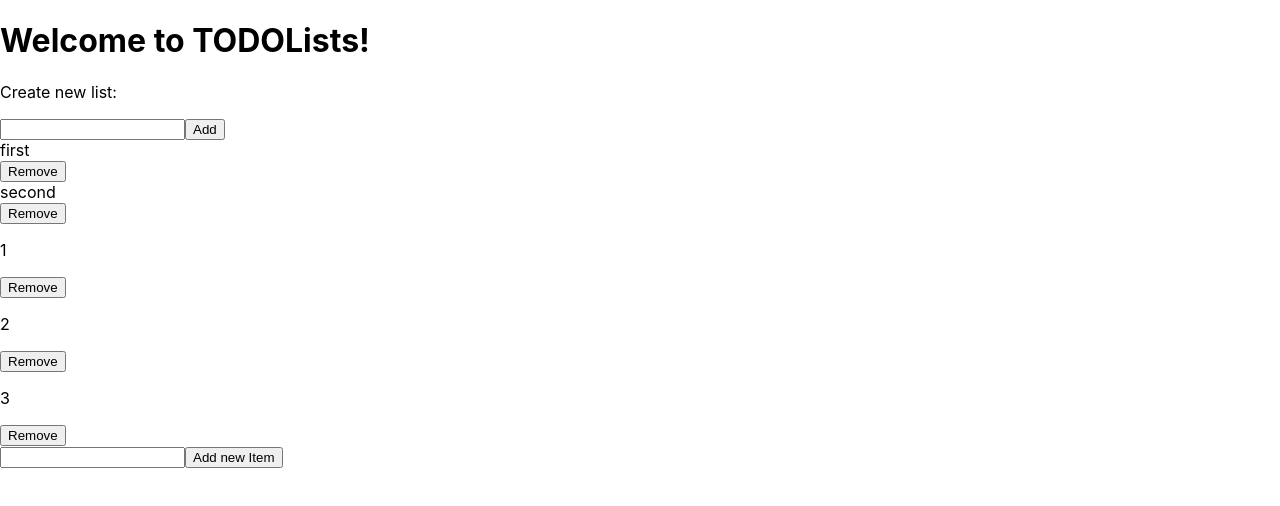
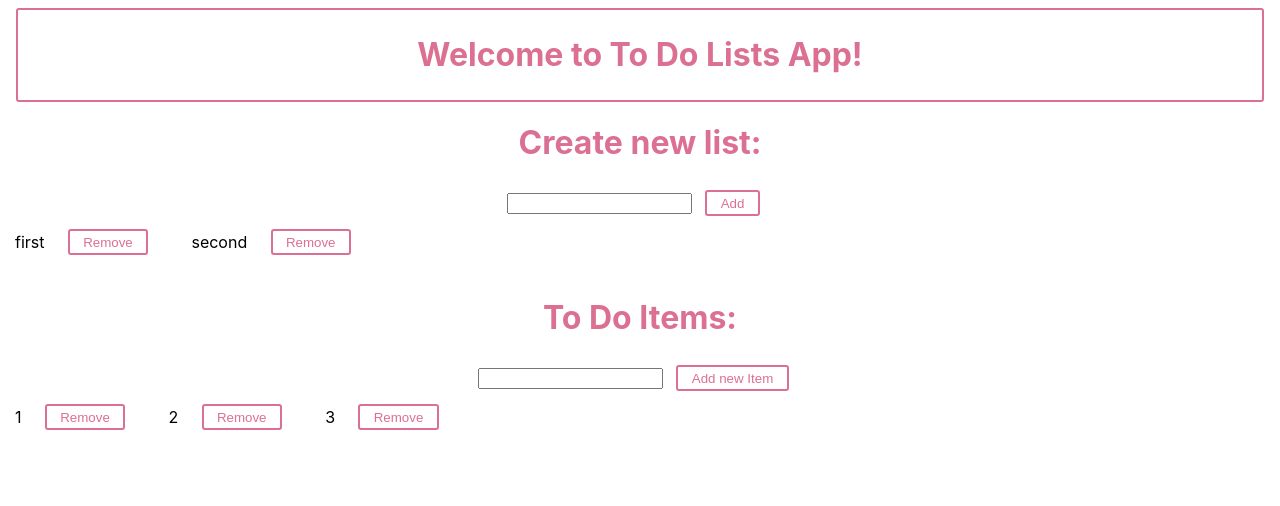
Before and after one commit to Betron95/TODOList, a React (Create React App) app: page / in a window 1280 px wide. Shown: the top 506 px of the page. Built offline with nearby package versions, Linux system fonts and the light colour scheme.

Commit message:
add part todo list logic

```diff
--- a/package.json
+++ b/package.json
@@ -10,9 +10,11 @@
     "@types/node": "^12.19.7",
     "@types/react": "^16.14.2",
     "@types/react-dom": "^16.9.10",
+    "@types/styled-components": "^5.1.4",
     "react": "^17.0.1",
     "react-dom": "^17.0.1",
     "react-scripts": "4.0.1",
+    "styled-components": "^5.2.1",
     "typescript": "^4.1.2",
     "web-vitals": "^0.2.4"
   },
--- a/src/components/App/App.tsx
+++ b/src/components/App/App.tsx
@@ -1,4 +1,3 @@
-// import React from 'react';
 import Header from "../Header/Header";
 import ToDoLists from "../ToDoLists/ToDoLists";
 
--- a/src/components/Header/Header.tsx
+++ b/src/components/Header/Header.tsx
@@ -1,10 +1,10 @@
-// import React from 'react';
+import { Head, Title } from "../../styles/common";
 
 function Header() {
   return (
-    <div className="header">
-      <h1>Welcome to TODOLists!</h1>
-    </div>
+    <Head className="header">
+      <Title>Welcome to To Do Lists App!</Title>
+    </Head>
   );
 }
 
--- a/src/components/ToDoList/ToDoList.tsx
+++ b/src/components/ToDoList/ToDoList.tsx
@@ -1,22 +1,20 @@
 import React, {useState, useContext} from 'react';
 import { ToDoContext } from '../../context/context';
+import { Title, ToDoListContainer, NewToDo, Button } from '../../styles/common';
 import ToDoListItem from '../ToDoListItem/ToDoListItem';
-import { addNewListItem } from '../utils/utils';
+import { IToDoList } from '../ToDoLists/ToDoLists';
 
 export interface ToDoListProps {
-  currentList: string,
-  // [key: string]: string;
-  // children: React.ReactNode
+  currentList: IToDoList,
 }
+
 export type ToDos = {
   [key: string]: any
 };
 
 
-function ToDoList({ currentList = '' }: ToDoListProps) {
-  const toDos = useContext(ToDoContext);
-  const currentToDoList = toDos[currentList];
-  const updateToDoMethod = toDos.setToDoLists;
+function ToDoList({ currentList }: ToDoListProps) {
+  const {addTodoListItem} = useContext(ToDoContext);
   const [itemName, setItemName] = useState('');
 
   const changeNewItemName = (value: any) => {
@@ -24,10 +22,15 @@ function ToDoList({ currentList = '' }: ToDoListProps) {
   }
 
   return (
-    <div className="todo">
-      {currentToDoList.map((todo: string) => <ToDoListItem currentList={currentList} text={todo} />)}
-      <input type="text" value={itemName} onChange={({target: {value}}) => changeNewItemName(value)} />
-      <button onClick={() => addNewListItem(toDos, currentList, itemName, updateToDoMethod, setItemName)}>Add new Item</button>
+    <div>
+      <Title>To Do Items:</Title>
+      <NewToDo>
+        <input type="text" value={itemName} onChange={({target: {value}}) => changeNewItemName(value)} />
+        <Button onClick={() => addTodoListItem(currentList, itemName)}>Add new Item</Button>
+      </NewToDo>
+      <ToDoListContainer>
+        {currentList.items.map((todo: string) => <ToDoListItem key={todo} currentList={currentList} text={todo} />)}
+      </ToDoListContainer>
     </div>
     )
 }
--- a/src/components/ToDoListItem/ToDoListItem.tsx
+++ b/src/components/ToDoListItem/ToDoListItem.tsx
@@ -1,19 +1,23 @@
 import { useContext } from "react";
 import { ToDoContext } from "../../context/context";
+import { ToDoListContainer, ToDoListItemStyled, ToDoListItemName, Button } from "../../styles/common";
+import { IToDoList } from "../ToDoLists/ToDoLists";
 import { removeListItem } from "../utils/utils";
 
 export interface ItemProps {
-  currentList: string,
+  currentList: IToDoList,
   text: string,
 }
 
-function ToDoListItem({ currentList = '', text = '' }: ItemProps) {
+function ToDoListItem({ currentList, text = '' }: ItemProps) {
   const toDos = useContext(ToDoContext);
   return (
-    <div className="item">
-      <p>{text}</p>
-      <button onClick={() => removeListItem(toDos, currentList, text)}>Remove</button>
-    </div>
+    <ToDoListContainer>
+      <ToDoListItemStyled>
+        <ToDoListItemName>{text}</ToDoListItemName>
+        <Button onClick={() => removeListItem(toDos, currentList.name, text)}>Remove</Button>
+      </ToDoListItemStyled>
+    </ToDoListContainer>
   );
 }
 
--- a/src/components/ToDoLists/ToDoLists.tsx
+++ b/src/components/ToDoLists/ToDoLists.tsx
@@ -1,44 +1,71 @@
 import React, { useState } from 'react';
 import { ToDoContext } from "../../context/context";
+import { Button, NewToDo, Title, ToDoListContainer, ToDoListItemStyled, ToDoListItemName } from '../../styles/common';
 import ToDoList from '../ToDoList/ToDoList';
-import { addNewList, isEmptyObj, removeList } from '../utils/utils';
+import { removeList } from '../utils/utils';
 
-// export interface EventHandlerProps {
-//   onClick: (e: React.MouseEvent) => void,
-//   onChange: (e: React.ChangeEvent) => void
-// }
+export interface IToDoList {
+  name: string,
+  items: string[],
+}
 
 function ToDoLists() {
-  const [toDoLists, setToDoLists] = useState({
-    first: ['1', '2', '3'],
-    second: ['4', '5', '6']}
+  const [toDoLists, setToDoLists] = useState<IToDoList[]>(
+    [
+      {
+        name: 'first',
+        items: ['1', '2', '3'],
+      },
+      {
+        name: 'second',
+        items: ['4', '5', '6'],
+      },
+    ]
   );
+
+  const addTodoListItem = (list: IToDoList, item: string) => {
+    setToDoLists((todoList) => {
+        const a = todoList.map((tl) => {
+          if(tl === list) {
+             return {...tl, items: [...list.items, item]}
+          }
+          return tl;
+        })
+        return a;
+    });
+  }
+
   const [newListName, setNewListName] = useState('');
+
+  const addTodoList = (newListName: string) => {
+    setToDoLists(() => [...toDoLists, {name: newListName, items: []}]);
+    setNewListName('');
+  }
 
   const changeNewListName = (value: any) => {
     setNewListName(value);
   }
 
-  const [currentList, setCurrentList] = useState('first');
+  const [currentList, setCurrentList] = useState<IToDoList>(toDoLists[0]);
 
   return (
-    <ToDoContext.Provider value={{...toDoLists, setToDoLists}}>
+    <ToDoContext.Provider value={{toDoLists, addTodoListItem}}>
     <div className="todos">
-      <div className="new-todo">
-        <p>Create new list:</p>
+      <NewToDo>
+        <Title>Create new list:</Title>
         <input type='text' value={newListName} onChange={({target: {value}}) => changeNewListName(value)} />
-        <button onClick={() => addNewList(newListName, toDoLists, setToDoLists, changeNewListName)}>Add</button>
-      </div>
-      <div className="todos__list">
-        {Object.keys(toDoLists).map((list, index) =>
-        <div key={index} className='todos__list_item'>
-          <div className='list_name' onClick={() => {setCurrentList(list)}}>{list}</div>
-          <button onClick={() => removeList(list, toDoLists, setToDoLists)}>Remove</button>
-          </div>
+        <Button onClick={() => addTodoList(newListName)}>Add</Button>
+      </NewToDo>
+      <ToDoListContainer>
+        {toDoLists.map((list, index) =>
+        <ToDoListItemStyled key={index}>
+          <ToDoListItemName onClick={() => {setCurrentList(list)}}>{list.name}</ToDoListItemName>
+          <Button onClick={() => removeList(list.name, toDoLists, setToDoLists)}>Remove</Button>
+          </ToDoListItemStyled>
         )}
-      </div>
+      </ToDoListContainer>
     </div>
-    {!isEmptyObj(toDoLists) && <ToDoList currentList={currentList} />}
+    <ToDoList currentList={currentList} />
     </ToDoContext.Provider>
   );
 }
--- a/src/components/utils/utils.tsx
+++ b/src/components/utils/utils.tsx
@@ -6,7 +6,8 @@ export function addNewList(newList:string, lists: any, setLists:any, clearName:
   setLists({...lists, [newList]: []})
   clearName('');
 }
-export function removeList(list:any, lists: any, setLists:any) {
+
+export function removeList(list:string, lists: any, setLists:any) {
   if(list in lists) {
     const newLists = {...lists}
     delete newLists[list];
@@ -14,7 +15,7 @@ export function removeList(list:any, lists: any, setLists:any) {
   }
 }
 
-export function addNewListItem(allLists: any, currentlist:string, newItem: any, updateMethod: any, clearName: any) {
+export function addNewListItem(allLists: any, currentlist:string, newItem: string, updateMethod: any, clearName: any) {
   if(newItem === '') {
     return;
   }
--- /dev/null
+++ b/src/styles/common.tsx
@@ -0,0 +1,45 @@
+import styled from 'styled-components';
+
+export const Button = styled.button`
+  background: transparent;
+  border-radius: 3px;
+  border: 2px solid palevioletred;
+  color: palevioletred;
+  margin: 0.5em 1em;
+  padding: 0.25em 1em;
+  &:hover, &:active, &:focus {
+    background: palevioletred;
+    color: white;
+    outline: none;
+  }
+`
+
+export const Head = styled.header`
+  background: transparent;
+  border-radius: 3px;
+  border: 2px solid palevioletred;
+  color: palevioletred;
+  margin: 0.5em 1em;
+  padding: 0.25em 1em;
+`
+export const Title = styled.h1`
+  text-align: center;
+  color: palevioletred;
+`
+export const NewToDo = styled.div`
+  text-align: center;
+`
+
+export const ToDoListContainer = styled.div`
+  display: flex;
+  flex-wrap: wrap;
+`
+
+export const ToDoListItemStyled = styled.div`
+  display: flex;
+  align-items: center;
+  margin: 0 15px 15px 15px;
+`
+export const ToDoListItemName = styled.div`
+  padding-right: 10px;
+`
```
Also changed, not shown: 2 other files (tests, documents, lock files or other folders).
